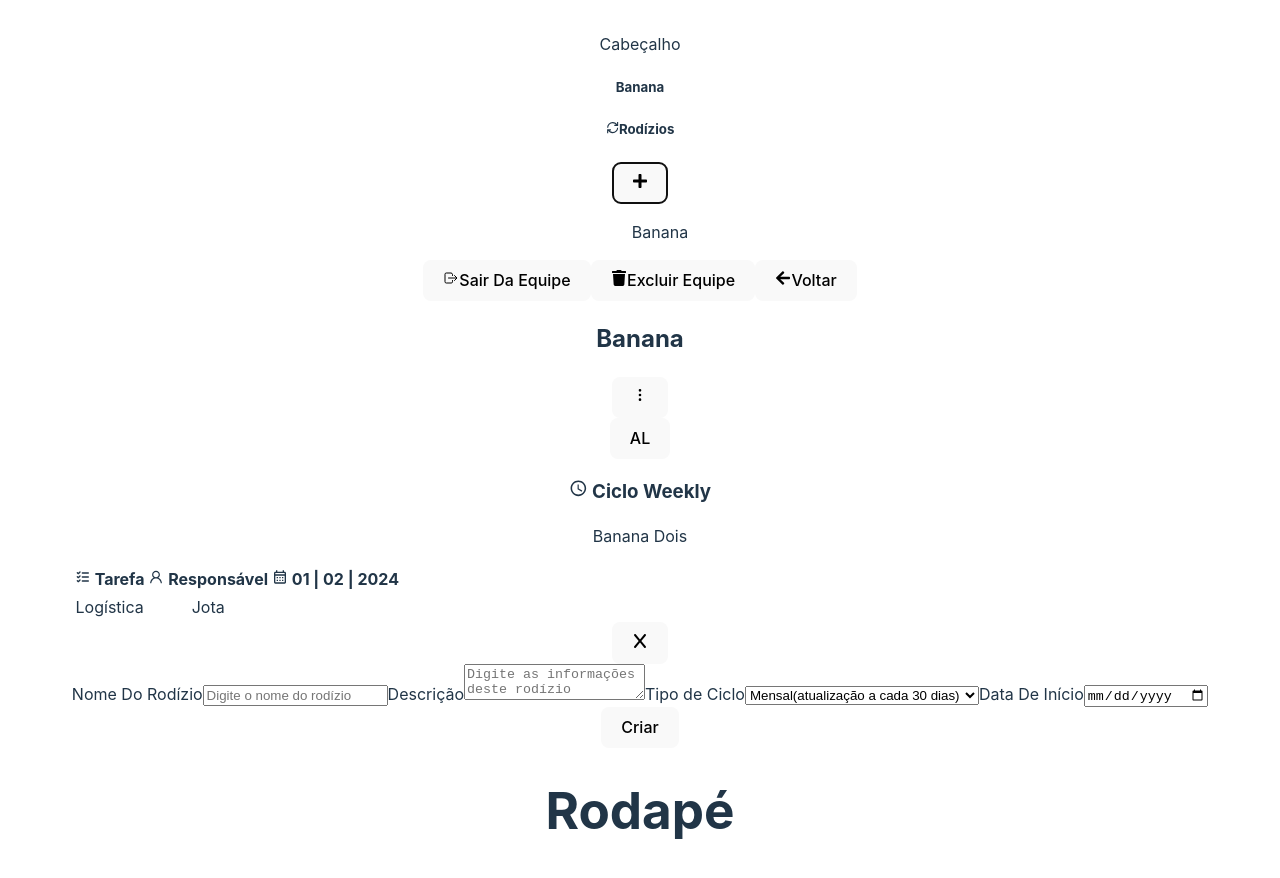
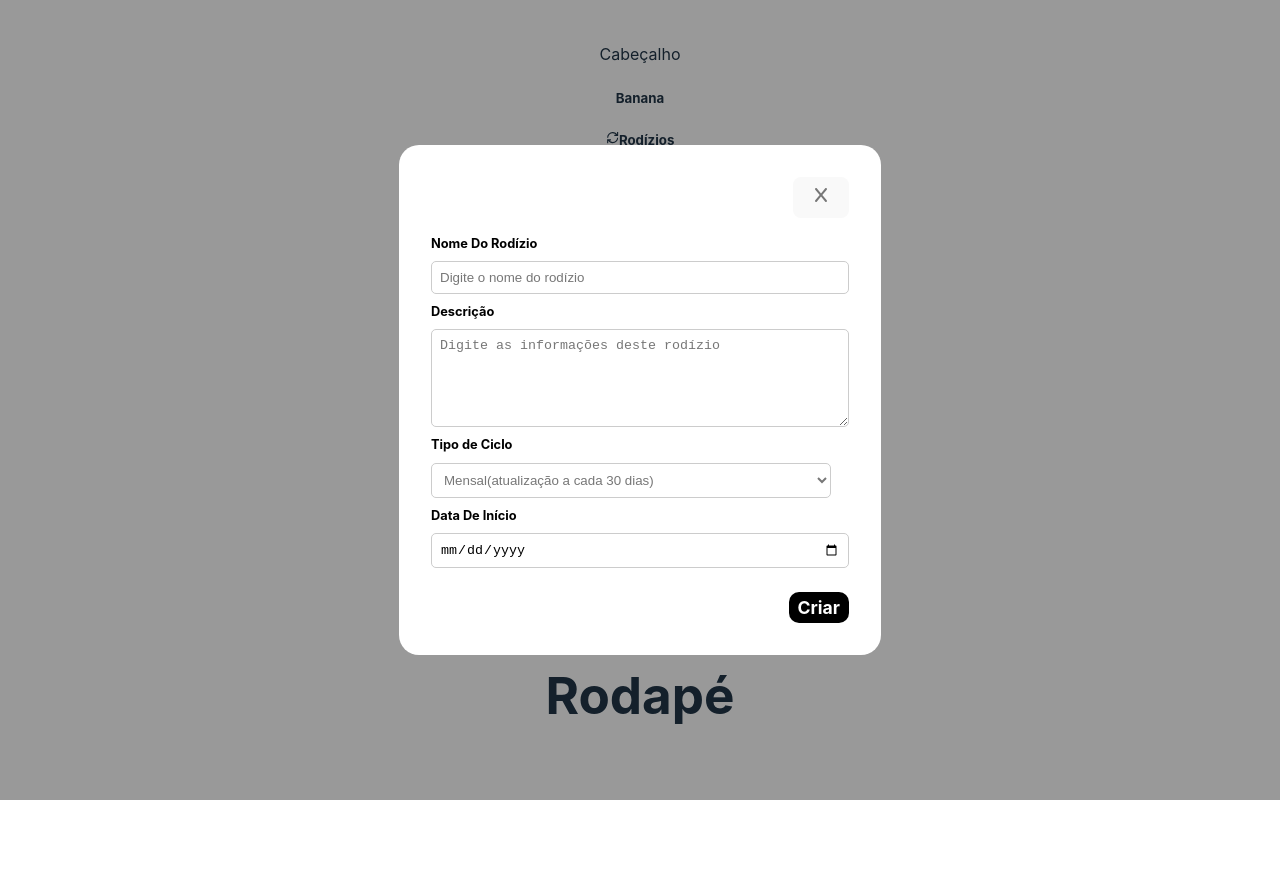
Before and after one commit to Redlintles/projeto-integrador, a React (Vite) app: page / in a window 1280 px wide. Both pictures are taken after a click on the button 639 px from the left and 193 px from the top of the page. Shown: the top 878 px of the page. After the commit the page ends 800 px from the top, so only its background shows below. Built offline with nearby package versions, Linux system fonts and the light colour scheme.

Commit message:
Adicionados estilos em RodizioModal

```diff
--- /dev/null
+++ b/src/components/RodizioModal/RodizioModal.css
@@ -0,0 +1,86 @@
+.modal {
+  background-color: rgba(0,0,0,0.4);
+  display: flex;
+  justify-content: center;
+  align-items: center;
+  height: 100vh;
+  width: 100vw;
+  position: absolute;
+  top: 0;
+  left: 0;
+}
+
+.modal__content {
+  background-color: white;
+  padding: 2rem;
+  border-radius: 20px;
+  display: flex;
+  flex-direction: column;
+  gap: 1rem;
+}
+
+input,textarea,select {
+  border: 1px solid #ccc;
+  background-color: transparent;
+  padding: .5rem;
+  color: black;
+  border-radius: 5px;
+  margin: .5rem 0;
+  width: 25rem;
+}
+
+:is(input,textarea,select)::placeholder,select {
+  color: #777;
+}
+
+option {
+  color: black;
+}
+
+.modal__header, .modal__footer {
+  display: flex;
+  justify-content: flex-end;
+}
+
+.modal__form,.modal__label{
+  display: flex;
+  flex-direction: column;
+}
+
+.modal__label > span {
+  font-weight: bold;
+  color: black;
+  font-size: .8rem;
+  text-align: left;
+}
+
+.modal__label > textarea {
+  height: 5rem;
+}
+
+.modal__close-btn {
+  color: #777;
+}
+
+.modal__btn {
+  background-color: black;
+  color: white;
+  padding: .25rem .5rem;
+  font-weight: bold;
+  border-radius: 10px;
+  font-size: 1.1rem
+}
+
+.modal__edit-title {
+  display: flex;
+  margin-bottom: 1rem;
+  align-items: last baseline;
+}
+
+.modal__edit-title > button {
+  margin-left: .5rem;
+  font-size: 1rem;
+  color: #777;
+  height: min-content;
+  padding: 0;
+}
--- a/src/components/RodizioModal/RodizioModal.tsx
+++ b/src/components/RodizioModal/RodizioModal.tsx
@@ -3,14 +3,14 @@ import RodizioModalAdd from "./RodizioModalAdd";
 import RodizioModalEdit from "./RodizioModalEdit";
 import { modalContext } from "../../context/RodizioContext";
 import { useContext } from "react";
-
+import "./RodizioModal.css";
 export default function RodizioModal({ rodizio }: RodizioModalProps) {
   const { modal, setModal } = useContext(modalContext);
   return (
     <>
       {modal && (
         <div className="modal">
-          <div className="modal-content">
+          <div className="modal__content">
             <div className="modal__header">
               <button className="modal__close-btn" onClick={() => setModal("")}>
                 <FaX />
@@ -26,6 +26,7 @@ export default function RodizioModal({ rodizio }: RodizioModalProps) {
 
             <div className="modal__footer">
               <button
+                className="modal__btn"
                 onClick={() => {
                   setModal("");
                 }}
--- a/src/components/RodizioModal/RodizioModalAdd.tsx
+++ b/src/components/RodizioModal/RodizioModalAdd.tsx
@@ -2,7 +2,7 @@ export default function RodizioModalAdd() {
   return (
     <form>
       <form className="modal__form">
-        <label>
+        <label className="modal__label">
           <span>Nome Do Rodízio</span>
           <input
             type="text"
@@ -10,14 +10,14 @@ export default function RodizioModalAdd() {
             name="name"
           />
         </label>
-        <label>
+        <label className="modal__label">
           <span>Descrição</span>
           <textarea
             name="desc"
             placeholder="Digite as informações deste rodízio"
           ></textarea>
         </label>
-        <label>
+        <label className="modal__label">
           <span>Tipo de Ciclo</span>
           <select name="cycle">
             <option value="monthly">Mensal(atualização a cada 30 dias)</option>
@@ -25,7 +25,7 @@ export default function RodizioModalAdd() {
             <option value="yearly">Anual(atualização a cada 365 dias)</option>
           </select>
         </label>
-        <label>
+        <label className="modal__label">
           <span>Data De Início</span>
           <input type="date" />
         </label>
--- a/src/components/RodizioModal/RodizioModalEdit.tsx
+++ b/src/components/RodizioModal/RodizioModalEdit.tsx
@@ -7,8 +7,26 @@ export default function RodizioModalEdit({ rodizio }: RodizioModalProps) {
   return (
     <form>
       <form className="modal__form">
-        <div>
-          <h2>{rodizio.title}</h2>
+        <div
+          className={
+            editTitle
+              ? "modal__edit-title"
+              : "modal__edit-title modal__btn--ag-bottom"
+          }
+        >
+          {editTitle && (
+            <label className="modal__label">
+              <span>Nome Do Rodízio</span>
+              <input
+                type="text"
+                placeholder="Digite o nome do rodízio"
+                name="name"
+                value={rodizio.title}
+              />
+            </label>
+          )}
+
+          {!editTitle && <h2>{rodizio.title}</h2>}
           <button
             type="button"
             onClick={() =>
@@ -21,24 +39,14 @@ export default function RodizioModalEdit({ rodizio }: RodizioModalProps) {
           </button>
         </div>
 
-        {editTitle && (
-          <label>
-            <span>Nome Do Rodízio</span>
-            <input
-              type="text"
-              placeholder="Digite o nome do rodízio"
-              name="name"
-            />
-          </label>
-        )}
-        <label>
+        <label className="modal__label">
           <span>Descrição</span>
           <textarea
             name="desc"
             placeholder="Digite as informações deste rodízio"
           ></textarea>
         </label>
-        <label>
+        <label className="modal__label">
           <span>Tipo de Ciclo</span>
           <select name="cycle">
             <option value="monthly">Mensal(atualização a cada 30 dias)</option>
@@ -46,7 +54,7 @@ export default function RodizioModalEdit({ rodizio }: RodizioModalProps) {
             <option value="yearly">Anual(atualização a cada 365 dias)</option>
           </select>
         </label>
-        <label>
+        <label className="modal__label">
           <span>Data De Início</span>
           <input type="date" />
         </label>
```
